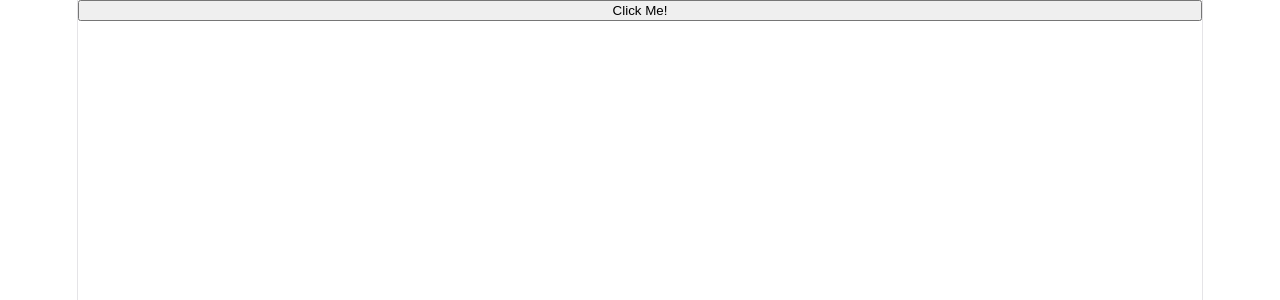
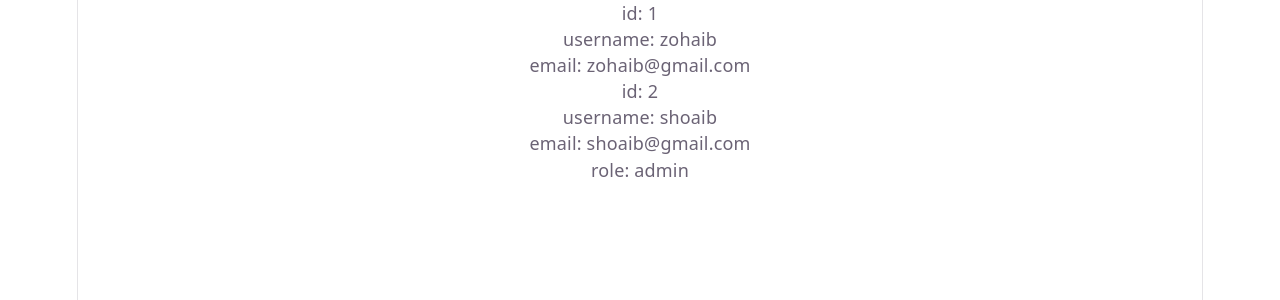
Before and after one commit to Muhammad-Zohaib-42/react-monster-master-class, a React (Vite) app in the folder typescript/: page / in a window 1280 px wide. Shown: the top 300 px of the page. Built offline with nearby package versions, Linux system fonts and the light colour scheme.

Commit message:
learn how to import export types

```diff
--- a/typescript/src/App.tsx
+++ b/typescript/src/App.tsx
@@ -1,15 +1,24 @@
-import Button from "./components/Button"
-// import User from "./components/User"
+import AdminInfo from "./components/AdminInfo"
+import UserInfo from "./components/UserInfo"
 
 function App() {
-  function onClickHandler() {
-    console.log("button is clicked successfully!")
+  const user = {
+    id: 1,
+    username: "zohaib",
+    email: "zohaib@gmail.com"
+  }
+
+  const admin = {
+    id: 2,
+    username: "shoaib",
+    email: "shoaib@gmail.com",
+    role: "admin"
   }
 
   return (
     <>
-      {/* <User username="zohaib" email="zohaib@gmail.com" /> */}
-      <Button label="Click Me!" onClickHandler={onClickHandler} disabled={false} />
+      <UserInfo user={user} />
+      <AdminInfo admin={admin} />
     </>
   )
 }
--- /dev/null
+++ b/typescript/src/components/AdminInfo.tsx
@@ -0,0 +1,14 @@
+import { type UserInfo } from "../types"
+
+const AdminInfo = ({admin}: {admin: UserInfo}) => {
+  return (
+    <div>
+      <p>id: {admin.id}</p>
+      <p>username: {admin.username}</p>
+      <p>email: {admin.email}</p>
+      <p>role: {admin.role}</p>
+    </div>
+  )
+}
+
+export default AdminInfo
--- /dev/null
+++ b/typescript/src/components/UserInfo.tsx
@@ -0,0 +1,13 @@
+import { type Info } from "../types"
+
+const UserInfo = ({user}: {user: Info}) => {
+  return (
+    <div>
+      <p>id: {user.id}</p>
+      <p>username: {user.username}</p>
+      <p>email: {user.email}</p>
+    </div>
+  )
+}
+
+export default UserInfo
--- /dev/null
+++ b/typescript/src/types.ts
@@ -0,0 +1,11 @@
+type Info = {
+    id: number,
+    username: string,
+    email: string
+}
+
+type UserInfo = Info & {
+    role: string
+}
+
+export {type Info, type UserInfo}
```
